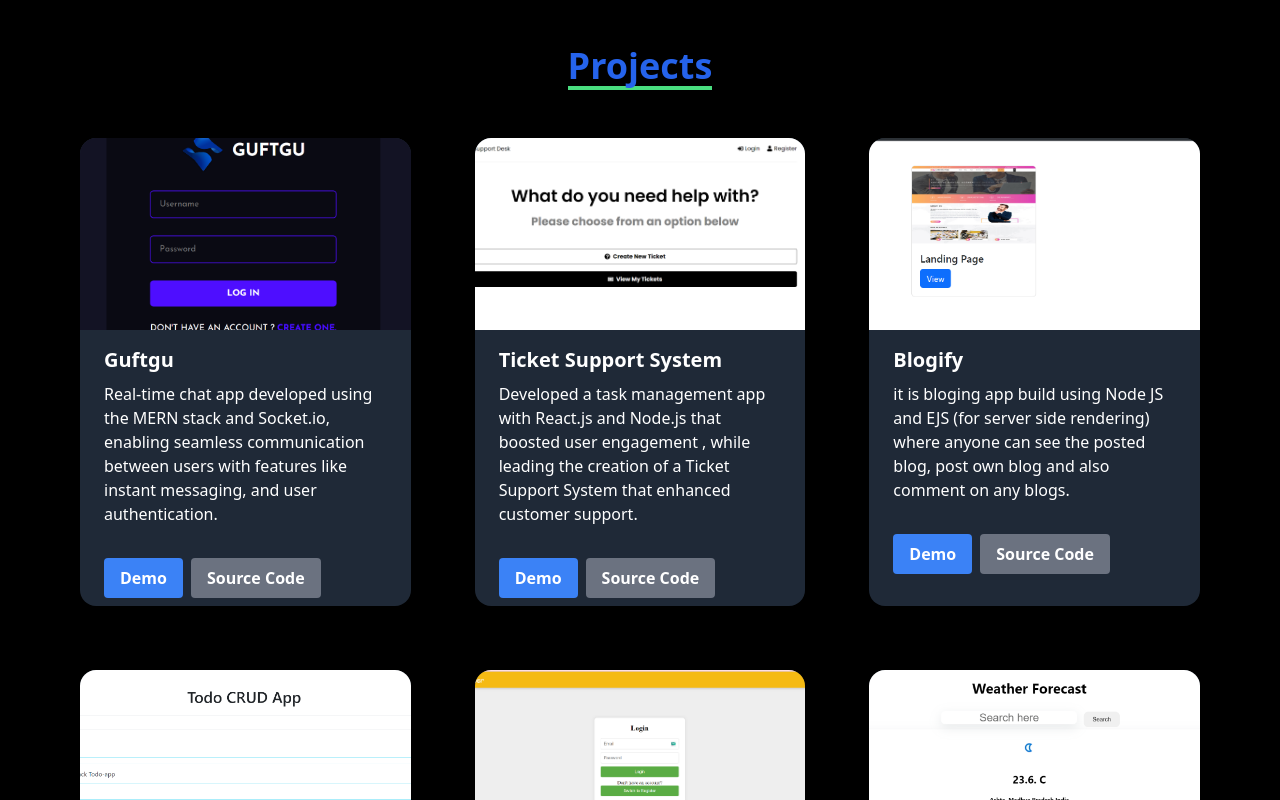
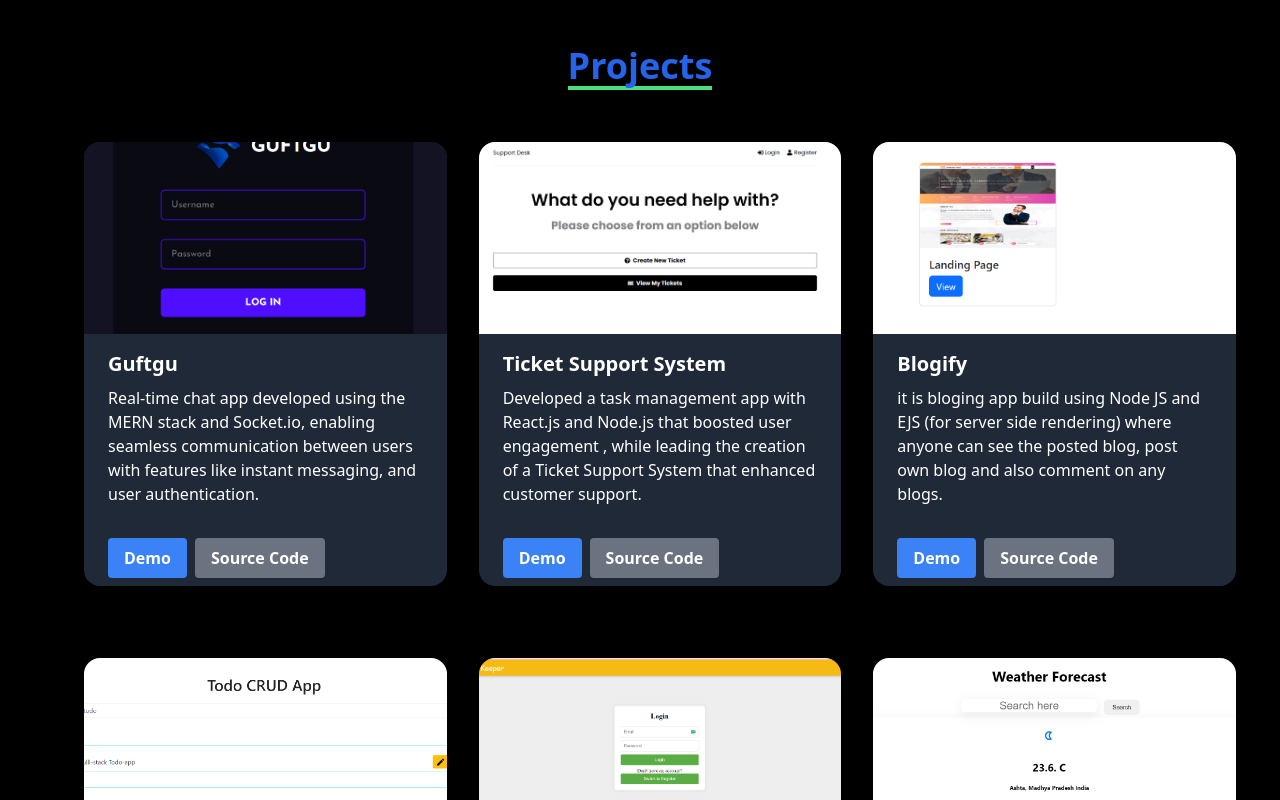
Before and after one commit to suraj2025/React-PortFolio-App, a React (Create React App) app: page / in a window 1280 px wide. Shown: the part 2540-3340 px from the top of the page. Built offline with nearby package versions, Linux system fonts and the light colour scheme.

Commit message:
Update project.js

```diff
--- a/src/components/Project/project.js
+++ b/src/components/Project/project.js
@@ -11,7 +11,7 @@ const Projects = () => {
 
             <div className="grid grid-cols-1 sm:grid-cols-2 lg:grid-cols-3 gap-8">
                 {data.map((d, id) => (
-                    <div className="max-w-sm rounded-2xl overflow-hidden shadow-lg bg-gray-800 m-4">
+                    <div className="w-full m-5 rounded-2xl overflow-hidden shadow-lg bg-gray-800  md:max-w-sm">
                         <img className="w-full h-48 object-cover" src={d.imageSrc} alt={d.title} />
                         <div className="px-6 py-4">
                             <div className="font-bold text-xl mb-2">{d.title}</div>
```
